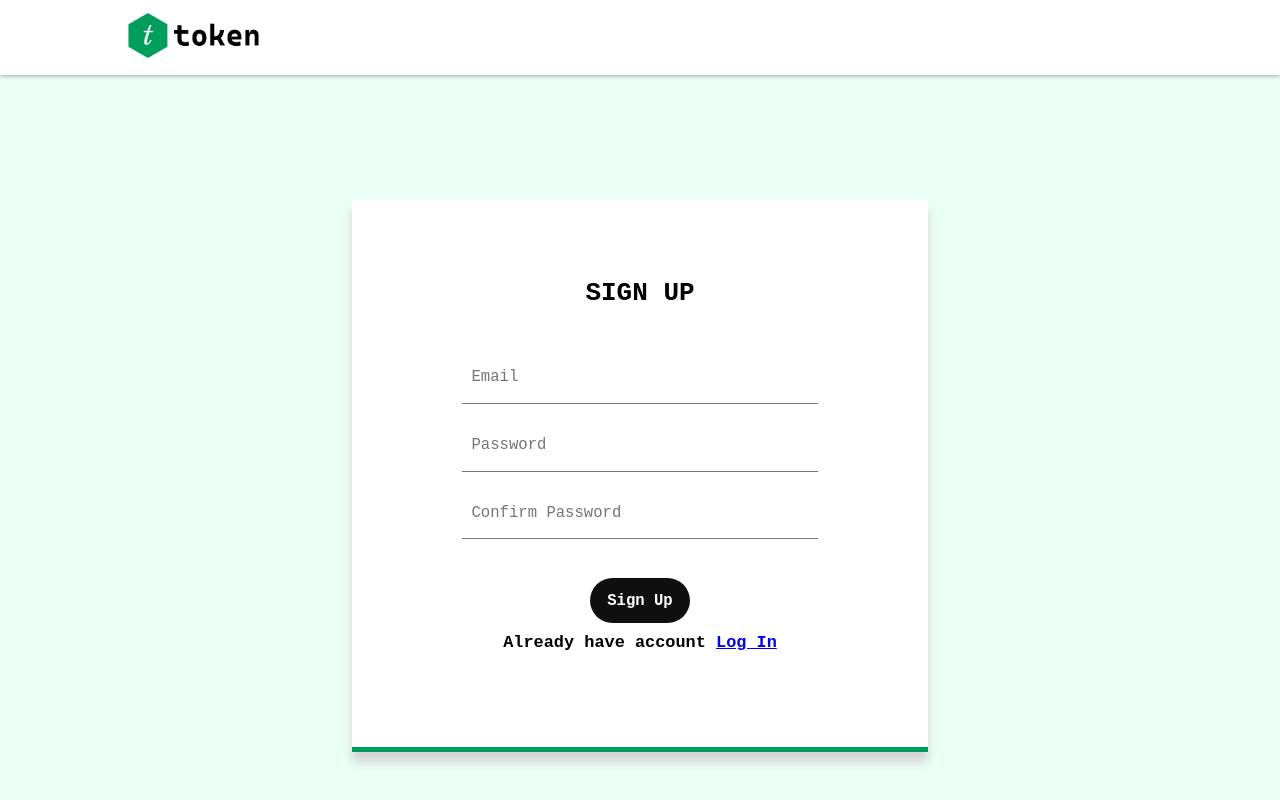
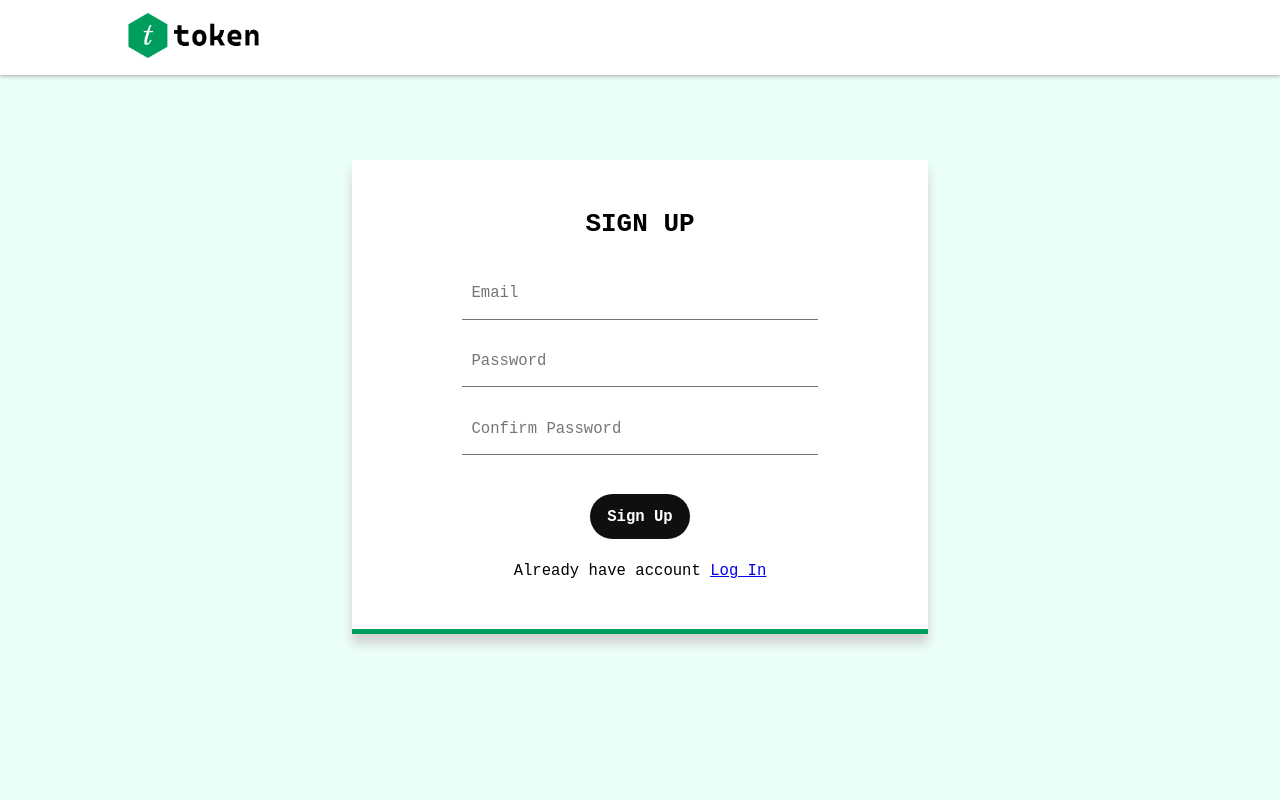
Before and after one commit to Gstar1525/DBATU-Major, a React (Create React App) app in the folder client/: page /signup in a window 1280 px wide. Built offline with nearby package versions, Linux system fonts and the light colour scheme; no server answers.

Commit message:
Connected UI to firebase

```diff
--- a/client/src/api/auth.js
+++ b/client/src/api/auth.js
@@ -7,7 +7,7 @@ const API_URL = "http://localhost:5000/api/v1";
 
 export const fetchData = async (routes) => {
     const res = await fetch(API_URL + routes)
-    return res.json();
+    return res.json()
 }
 
 export const login = async (event) => {
@@ -26,8 +26,10 @@ export const signup = async (event) => {
     const [email, password] = event.target;
     const userCredential = await signUpWithEmailAndPassword(auth, email.value, password.value);
     if (auth.currentUser) {
-        console.log(userCredential.user.email);
+        console.log(`LoggedIn as ${userCredential.user.email}`);
+        return true
     }
+    return false
 }
 
 export const getUser = () => {
--- a/client/src/api/firebase-service.js
+++ /dev/null
@@ -1,20 +0,0 @@
-import { initializeApp } from "firebase/app";
-import * as firebaseAuth from "firebase/auth";
-
-
-const firebaseConfig = {
-  apiKey: "AIzaSyDr8rKCKipuhCbNCDYnmnzoYitXGPcmaAw",
-  authDomain: "token-booking-app.firebaseapp.com",
-  projectId: "token-booking-app",
-  storageBucket: "token-booking-app.appspot.com",
-  messagingSenderId: "113399655530",
-  appId: "1:113399655530:web:80fa3949c4278f1566ee13",
-  measurementId: "G-9CQQKLPFDR"
-};
-
-const app = initializeApp(firebaseConfig)
-export const signUpWithEmailAndPassword = firebaseAuth.createUserWithEmailAndPassword;
-export const signInWithEmailAndPassword = firebaseAuth.signInWithEmailAndPassword;
-export const onAuthStateChanged = firebaseAuth.onAuthStateChanged;
-export const signout = firebaseAuth.signOut;
-export const auth = firebaseAuth.getAuth(app);
--- a/client/src/components/AuthContainer.js
+++ b/client/src/components/AuthContainer.js
@@ -3,7 +3,7 @@ import { useDispatch } from "react-redux";
 import { Link } from "react-router-dom";
 import { isLogged } from "../actions/isLogged";
 import { getAuth, login, signup } from "../api/auth";
-import "../styles/authContainer-style.css"
+import "../styles/AuthContainer-style.css"
 
 const AuthContainer = ({ type }) => {
   const isSignupContainer = type === "Sign Up";
@@ -11,17 +11,19 @@ const AuthContainer = ({ type }) => {
 
   return (
     <div className="auth-container">
-      <p>{type.toUpperCase()}</p>
+      <p className="auth-container-title">{type.toUpperCase()}</p>
       <form onSubmit={isSignupContainer
         ? async (event) => {
-          await signup(event)
+          const success = await signup(event);
           onAuthStateChanged(getAuth(), (user) => {
-            dispatch(isLogged(user))
-          })
+            dispatch(isLogged(user));
+          });
         }
         : async (event) => {
-          const success = await login(event)
-          dispatch(isLogged())
+          const success = await login(event);
+          onAuthStateChanged(getAuth(), (user) => {
+            dispatch(isLogged(user));
+          });
         }}>
         <div className="input-auth-container">
           <input required type="email" name="email" placeholder="Email" />
@@ -31,7 +33,7 @@ const AuthContainer = ({ type }) => {
         </div>
       </form>
 
-      <p style={{ fontSize: "1.3rem" }} >
+      <p className="auth-link">
         {getAuthLinks(isSignupContainer)}
       </p>
     </div>
--- a/client/src/screens/Dashboard.js
+++ b/client/src/screens/Dashboard.js
@@ -3,15 +3,23 @@ import { auth } from "../api/firebase-service";
 
 const Dashboard = () => {
     const style = {
-        position: "absolute",
-        marginTop: "6em",
-        display: "flex",
-        border: "solid 2px magenta"
+        divStyle: {
+            position: "absolute",
+            left: "0",
+            right: "0",
+            width: "50%",
+            textAlign: "center",
+            margin: "auto",
+            marginTop: "6em",
+        },
+        welcomeTitleDashboardStyle: {
+            padding: "1em"
+        }
     }
 
     return (
-        <div style={style}>
-            <h1> Dashboard </h1>
+        <div style={style.divStyle}>
+            <h1 style={style.welcomeTitleDashboardStyle}> {`Welcome ${auth.currentUser.email || " "}`}  </h1>
             <button onClick={async () => {
                 await auth.signOut();
             }}>Sign out</button>
--- a/client/src/styles/authContainer-style.css
+++ b/client/src/styles/AuthContainer-style.css
@@ -1,6 +1,6 @@
 .auth-container{
     position: relative;
-    top: 25%;
+    top: 20%;
     left: 0;
     right: 0;
     margin: auto;
@@ -10,13 +10,13 @@
     box-shadow: 0px 10px 10px rgb(211, 211, 211);
     text-align: left;
     width: 45%;
-    padding: 4em 0;
+    padding: 2.5em 0;
     text-align: center;
     font-size: 1.5rem;
 }
 
-.auth-container p{
-    margin-bottom: 1em;
+.auth-container-title{
+    margin-bottom: .8em;
     font-size: 2rem;
     font-weight: bolder;
 }
@@ -24,7 +24,6 @@
 .input-auth-container{
     width: 65%;
     margin: auto;
-    padding: .5em;
 }
 
 .input-auth-container input{
@@ -46,6 +45,11 @@
     margin-top: 2em ;
 }
 
+.auth-link{
+    font-size: 1.2rem;
+    margin:1.5em 0 0 0;
+}
+
 @media screen and (max-width:700px) {
     .auth-container{
         width: 85%;
```
Also changed, not shown: 2 other files (tests, documents, lock files or other folders).
